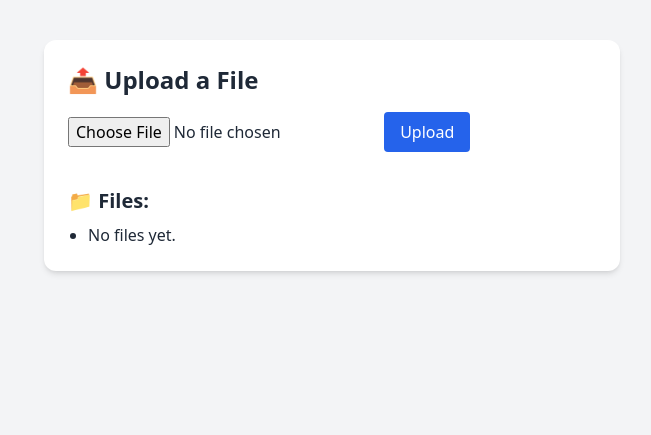
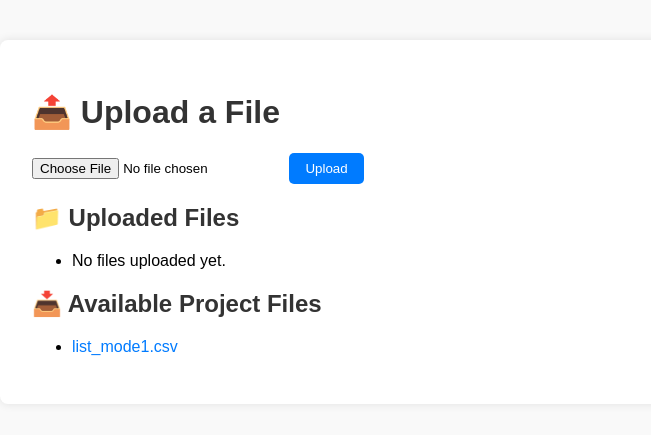
Before and after one commit to RomainCoulon/NuCodeComp, a FastAPI app: page / in a window 1280 px wide. Shown: the top 435 px of the page, without its empty margins (308-959 px from the left). Run offline with FastAPI, Linux system fonts and the light colour scheme; some libraries are stand-ins or nearby versions.

Commit message:
progress

```diff
--- a/main.py
+++ b/main.py
@@ -1,37 +1,50 @@
-# -*- coding: utf-8 -*-
-"""
-Created on Wed Jul 23 16:09:55 2025
-
-@author: romain.coulon
-"""
-
-from fastapi import FastAPI, File, UploadFile, Request
-from fastapi.responses import HTMLResponse, FileResponse, RedirectResponse
-from fastapi.staticfiles import StaticFiles
+from fastapi import FastAPI, UploadFile, File, Request, HTTPException
+from fastapi.responses import FileResponse, RedirectResponse, HTMLResponse
 from fastapi.templating import Jinja2Templates
 import os
 import shutil
 
+app = FastAPI()
+
 UPLOAD_DIR = "uploads"
+PROJECT_FILES_DIR = "project_files" # Make sure you have some files in this directory for testing
+
 os.makedirs(UPLOAD_DIR, exist_ok=True)
+os.makedirs(PROJECT_FILES_DIR, exist_ok=True)
 
-app = FastAPI()
-app.mount("/uploads", StaticFiles(directory=UPLOAD_DIR), name="uploads")
 templates = Jinja2Templates(directory="templates")
 
+
 @app.get("/", response_class=HTMLResponse)
-async def home(request: Request):
-    files = os.listdir(UPLOAD_DIR)
-    return templates.TemplateResponse("index.html", {"request": request, "files": files})
+async def upload_form(request: Request):
+    uploaded_files = os.listdir(UPLOAD_DIR)
+    project_files = os.listdir(PROJECT_FILES_DIR) # <--- This line is crucial
+    return templates.TemplateResponse("index.html", {
+        "request": request,
+        "uploaded_files": uploaded_files, # <--- And this one
+        "project_files": project_files   # <--- And this one
+    })
+
 
 @app.post("/upload")
-async def upload(file: UploadFile = File(...)):
+async def upload_file(file: UploadFile = File(...)):
     file_path = os.path.join(UPLOAD_DIR, file.filename)
-    with open(file_path, "wb") as buffer:
-        shutil.copyfileobj(file.file, buffer)
-    return RedirectResponse("/", status_code=303)
+    with open(file_path, "wb") as f:
+        shutil.copyfileobj(file.file, f)
+    return RedirectResponse(url="/", status_code=303)
 
-@app.get("/files/{filename}")
-async def serve_file(filename: str):
+
+@app.get("/uploads/{filename}")
+async def get_uploaded_file(filename: str):
     file_path = os.path.join(UPLOAD_DIR, filename)
-    return FileResponse(file_path, filename=filename)
+    if os.path.exists(file_path):
+        return FileResponse(file_path, filename=filename)
+    raise HTTPException(status_code=404, detail="File not found")
+
+
+@app.get("/project_files/{filename}")
+async def get_project_file(filename: str):
+    file_path = os.path.join(PROJECT_FILES_DIR, filename)
+    if os.path.exists(file_path):
+        return FileResponse(file_path, filename=filename)
+    raise HTTPException(status_code=404, detail="Project file not found")
--- a/templates/index.html
+++ b/templates/index.html
@@ -3,26 +3,42 @@
 <head>
   <meta charset="UTF-8" />
   <title>File Publisher</title>
-  <script src="https://cdn.tailwindcss.com"></script>
+  <style>
+    body { font-family: sans-serif; background: #f9f9f9; padding: 2rem; }
+    .container { max-width: 600px; margin: auto; background: white; padding: 2rem; border-radius: 8px; box-shadow: 0 0 10px rgba(0,0,0,0.1); }
+    h1, h2 { color: #333; }
+    .file-list a { color: #007bff; text-decoration: none; }
+    .file-list a:hover { text-decoration: underline; }
+    .btn { background: #007bff; color: white; padding: 0.5rem 1rem; border: none; border-radius: 5px; cursor: pointer; }
+    .btn:hover { background: #0056b3; }
+  </style>
 </head>
-<body class="bg-gray-100 text-gray-800">
-  <div class="max-w-xl mx-auto mt-10 p-6 bg-white rounded-xl shadow-md">
-    <h1 class="text-2xl font-bold mb-4">📤 Upload a File</h1>
-    <form action="/upload" enctype="multipart/form-data" method="post" class="mb-6">
-      <input name="file" type="file" class="mb-4" required>
-      <button class="bg-blue-600 text-white px-4 py-2 rounded hover:bg-blue-700" type="submit">Upload</button>
+<body>
+  <div class="container">
+    <h1>📤 Upload a File</h1>
+    <form action="/upload" enctype="multipart/form-data" method="post">
+      <input name="file" type="file" required>
+      <button class="btn" type="submit">Upload</button>
     </form>
 
-    <h2 class="text-xl font-semibold mb-2">📁 Files:</h2>
-    <ul class="list-disc pl-5">
-      {% for file in files %}
-        <li>
-          <a class="text-blue-600 hover:underline" href="/uploads/{{ file }}" target="_blank">{{ file }}</a>
-        </li>
+    <h2>📁 Uploaded Files</h2>
+    <ul class="file-list">
+      {% for file in uploaded_files %}
+        <li><a href="/uploads/{{ file }}" target="_blank">{{ file }}</a></li>
       {% else %}
-        <li>No files yet.</li>
+        <li>No files uploaded yet.</li>
       {% endfor %}
     </ul>
+
+    <h2>📥 Available Project Files</h2>
+    <ul class="file-list">
+      {% for file in project_files %}
+      <li><a href="/project_files/{{ file }}" download>{{ file }}</a></li>
+    {% else %}
+      <li>No project files available.</li>
+    {% endfor %}
+    </ul>
   </div>
+
 </body>
 </html>
```
Also changed, not shown: project_files/list_mode1.csv (added), 1 other file.
